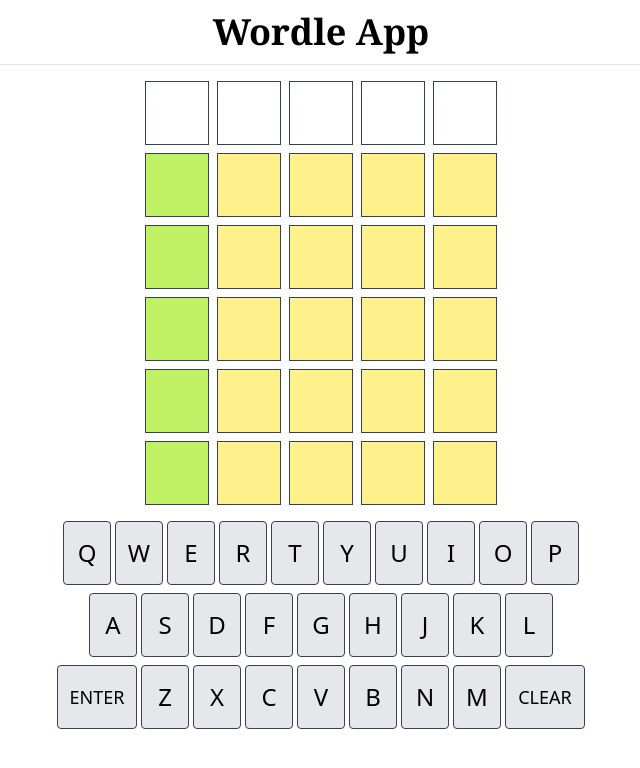
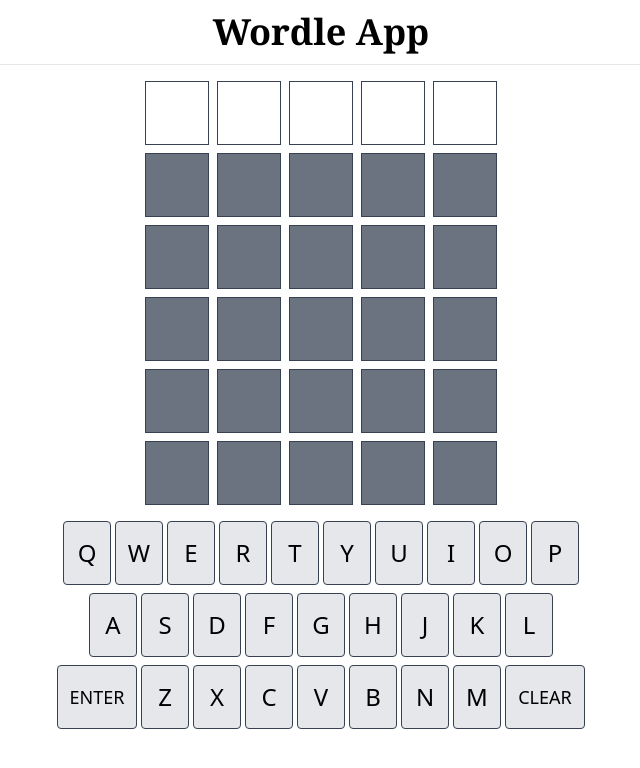
Before and after one commit to mahadev9/wordle, a Next.js app: page / in a window 1280 px wide. Shown: the top 768 px of the page, without its empty margins (319-959 px from the left). Built offline with nearby package versions, Linux system fonts and the light colour scheme.

Commit message:
updated code and refactored

```diff
--- a/src/app/ui/showWords.tsx
+++ b/src/app/ui/showWords.tsx
@@ -31,7 +31,7 @@
           <LetterBox
             letter={character}
             key={index}
-            className={props.currentLine != 4 && (props.wordle.includes(character) ? (props.wordle.indexOf(character) == index ? EXISTS_COLOR : IN_PLACE_COLOR) : USED_COLOR)}
+            className={props.currentLine != 3 && (props.wordle.includes(character) ? (props.wordle.indexOf(character) == index ? EXISTS_COLOR : IN_PLACE_COLOR) : USED_COLOR)}
           />
         ))}
       </div>
@@ -40,7 +40,7 @@
           <LetterBox
             letter={character}
             key={index}
-            className={props.currentLine != 5 && (props.wordle.includes(character) ? (props.wordle.indexOf(character) == index ? EXISTS_COLOR : IN_PLACE_COLOR) : USED_COLOR)}
+            className={props.currentLine != 4 && (props.wordle.includes(character) ? (props.wordle.indexOf(character) == index ? EXISTS_COLOR : IN_PLACE_COLOR) : USED_COLOR)}
           />
         ))}
       </div>
@@ -49,7 +49,7 @@
           <LetterBox
             letter={character}
             key={index}
-            className={props.currentLine != 6 && (props.wordle.includes(character) ? (props.wordle.indexOf(character) == index ? EXISTS_COLOR : IN_PLACE_COLOR) : USED_COLOR)}
+            className={props.currentLine != 5 && (props.wordle.includes(character) ? (props.wordle.indexOf(character) == index ? EXISTS_COLOR : IN_PLACE_COLOR) : USED_COLOR)}
           />
         ))}
       </div>
@@ -58,7 +58,7 @@
           <LetterBox
             letter={character}
             key={index}
-            className={props.currentLine != 3 && (props.wordle.includes(character) ? (props.wordle.indexOf(character) == index ? EXISTS_COLOR : IN_PLACE_COLOR) : USED_COLOR)}
+            className={props.currentLine != 6 && (props.wordle.includes(character) ? (props.wordle.indexOf(character) == index ? EXISTS_COLOR : IN_PLACE_COLOR) : USED_COLOR)}
           />
         ))}
       </div>
--- a/src/app/ui/wordle.tsx
+++ b/src/app/ui/wordle.tsx
@@ -236,7 +236,7 @@
   return (
     <div>
       <ShowWords
-        wordle={props.wordle}
+        wordle={props.wordle.split('')}
         currentLine={currentLine}
         firstWord={firstWord}
         secondWord={secondWord}
```
